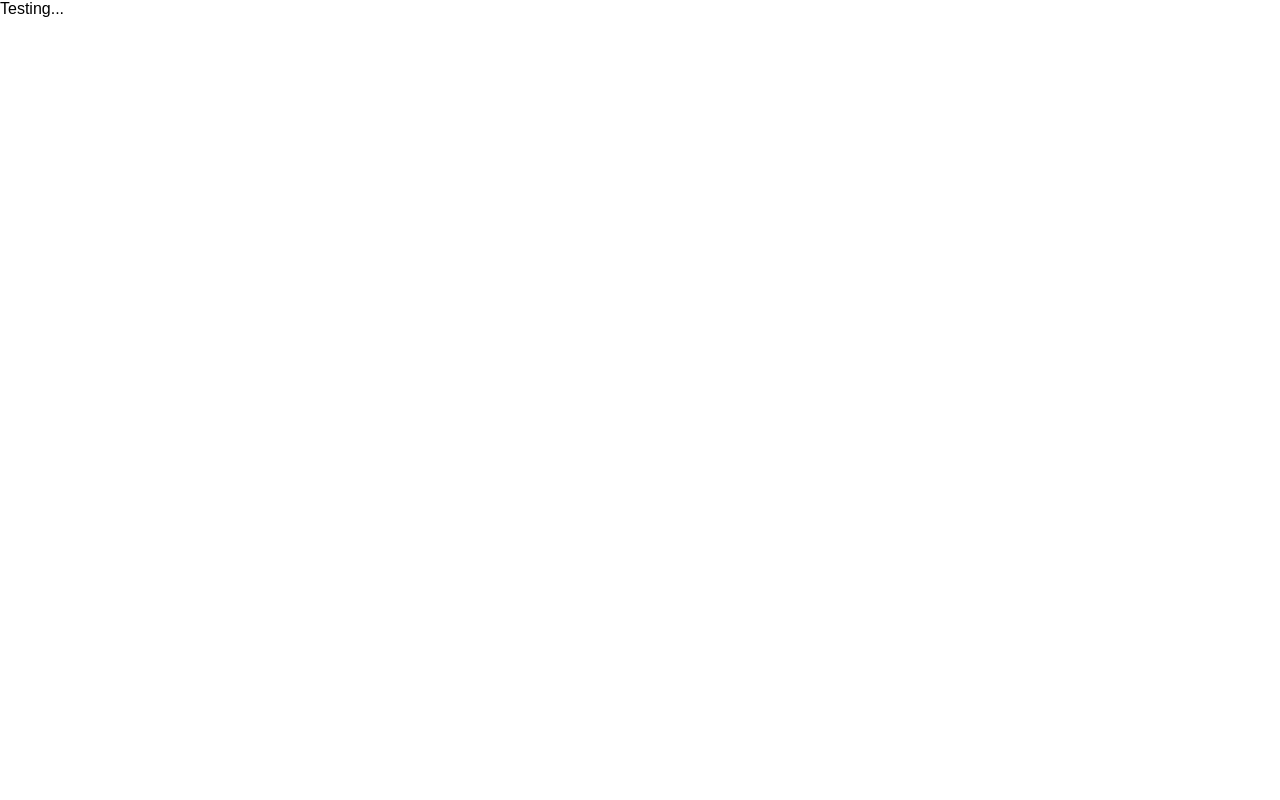
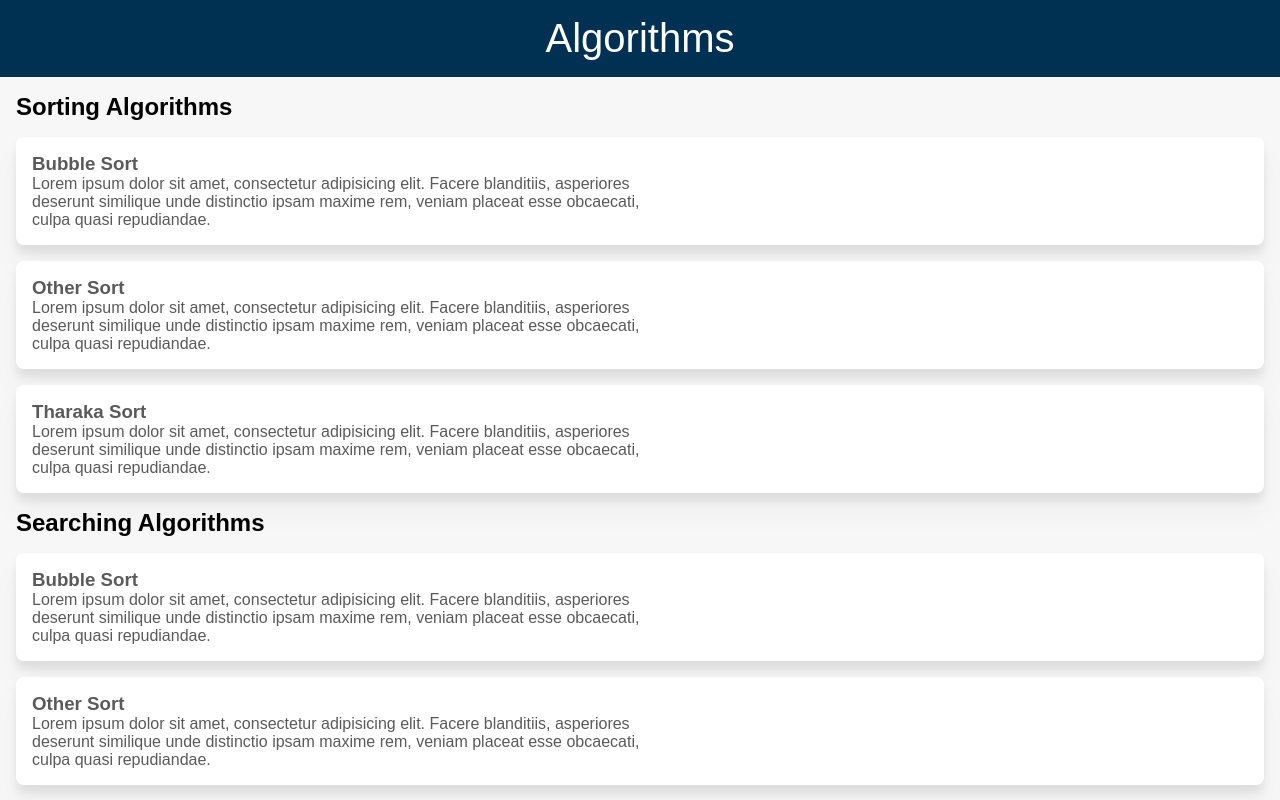
Before and after one commit to Pathum312/algorithms, a SvelteKit app: page / in a window 1280 px wide. Shown: the top 800 px of the page. Built offline with nearby package versions, Linux system fonts and the light colour scheme; a web font is replaced by a local one.

Commit message:
Modularized the ui into components

```diff
--- /dev/null
+++ b/src/lib/components/ui/Card/component.svelte
@@ -0,0 +1,24 @@
+<script lang="ts">
+	export let title = '';
+	export let description = '';
+</script>
+
+<div class="card">
+	<h3>{title}</h3>
+	<p class="description">{description}</p>
+</div>
+
+<style>
+	.card {
+		padding: 1rem;
+		margin: 1rem 0;
+		border-radius: 0.5rem;
+		filter: var(--shadow-3);
+		color: var(--clr-white-200);
+		background-color: var(--clr-white);
+	}
+
+	.description {
+		max-width: 70ch;
+	}
+</style>
--- /dev/null
+++ b/src/lib/components/ui/Content/component.svelte
@@ -0,0 +1,10 @@
+<main>
+	<slot />
+</main>
+
+<style>
+	main {
+		padding: 1rem;
+		background-color: var(--clr-white-50);
+	}
+</style>
--- /dev/null
+++ b/src/lib/components/ui/Footer/component.svelte
@@ -0,0 +1,43 @@
+<script lang="ts">
+	type Alignment = 'left' | 'right' | 'center';
+
+	export let align: Alignment = 'center';
+
+	const getAlignmentClass = () => {
+		const alignmentClass = {
+			left: 'align-left',
+			right: 'align-right',
+			center: 'align-center',
+		};
+		return alignmentClass[align];
+	};
+</script>
+
+<footer class={getAlignmentClass()}>
+	<slot />
+</footer>
+
+<style>
+	footer {
+		padding: 1rem;
+		display: flex;
+		font-size: var(--fs-0);
+		color: var(--clr-white);
+		background-color: var(--clr-prussian-blue);
+	}
+
+	.align-center {
+		align-items: center;
+		justify-content: center;
+	}
+
+	.align-left {
+		align-items: flex-start;
+		justify-content: flex-start;
+	}
+
+	.align-right {
+		align-items: flex-end;
+		justify-content: flex-end;
+	}
+</style>
--- /dev/null
+++ b/src/lib/components/ui/Header/component.svelte
@@ -0,0 +1,43 @@
+<script lang="ts">
+	type Alignment = 'left' | 'right' | 'center';
+
+	export let align: Alignment = 'center';
+
+	const getAlignmentClass = () => {
+		const alignmentClass = {
+			left: 'align-left',
+			right: 'align-right',
+			center: 'align-center',
+		};
+		return alignmentClass[align];
+	};
+</script>
+
+<header class={getAlignmentClass()}>
+	<slot />
+</header>
+
+<style>
+	header {
+		padding: 1rem;
+		display: flex;
+		color: var(--clr-white);
+		font-size: var(--fs-heading-0);
+		background-color: var(--clr-prussian-blue);
+	}
+
+	.align-center {
+		align-items: center;
+		justify-content: center;
+	}
+
+	.align-left {
+		align-items: flex-start;
+		justify-content: flex-start;
+	}
+
+	.align-right {
+		align-items: flex-end;
+		justify-content: flex-end;
+	}
+</style>
--- /dev/null
+++ b/src/lib/components/ui/Section/component.svelte
@@ -0,0 +1,8 @@
+<script lang="ts">
+	export let title = '';
+</script>
+
+<section>
+	<h2>{title}</h2>
+	<slot />
+</section>
--- /dev/null
+++ b/src/lib/components/ui/index.ts
@@ -0,0 +1,6 @@
+// UI Components
+export { default as Card } from './Card/component.svelte';
+export { default as Header } from './Header/component.svelte';
+export { default as Footer } from './Footer/component.svelte';
+export { default as Content } from './Content/component.svelte';
+export { default as Section } from './Section/component.svelte';
--- a/src/routes/+page.svelte
+++ b/src/routes/+page.svelte
@@ -1 +1,48 @@
-<p>Testing...</p>
+<script lang="ts">
+	import { Header, Footer, Content, Section, Card } from '$lib/components/ui';
+</script>
+
+<Header align="center">Algorithms</Header>
+<Content>
+	<Section title="Sorting Algorithms">
+		<Card
+			title="Bubble Sort"
+			description="Lorem ipsum dolor sit amet, consectetur adipisicing elit. Facere blanditiis, asperiores
+				deserunt similique unde distinctio ipsam maxime rem, veniam placeat esse obcaecati, culpa
+				quasi repudiandae."
+		/>
+		<Card
+			title="Other Sort"
+			description="Lorem ipsum dolor sit amet, consectetur adipisicing elit. Facere blanditiis, asperiores
+				deserunt similique unde distinctio ipsam maxime rem, veniam placeat esse obcaecati, culpa
+				quasi repudiandae."
+		/>
+		<Card
+			title="Tharaka Sort"
+			description="Lorem ipsum dolor sit amet, consectetur adipisicing elit. Facere blanditiis, asperiores
+				deserunt similique unde distinctio ipsam maxime rem, veniam placeat esse obcaecati, culpa
+				quasi repudiandae."
+		/>
+	</Section>
+	<Section title="Searching Algorithms">
+		<Card
+			title="Bubble Sort"
+			description="Lorem ipsum dolor sit amet, consectetur adipisicing elit. Facere blanditiis, asperiores
+				deserunt similique unde distinctio ipsam maxime rem, veniam placeat esse obcaecati, culpa
+				quasi repudiandae."
+		/>
+		<Card
+			title="Other Sort"
+			description="Lorem ipsum dolor sit amet, consectetur adipisicing elit. Facere blanditiis, asperiores
+				deserunt similique unde distinctio ipsam maxime rem, veniam placeat esse obcaecati, culpa
+				quasi repudiandae."
+		/>
+		<Card
+			title="Tharaka Sort"
+			description="Lorem ipsum dolor sit amet, consectetur adipisicing elit. Facere blanditiis, asperiores
+				deserunt similique unde distinctio ipsam maxime rem, veniam placeat esse obcaecati, culpa
+				quasi repudiandae."
+		/>
+	</Section>
+</Content>
+<Footer align="center">© 2024 Pathum Senanayake</Footer>
```
Also changed, not shown: src/routes/test/+page.svelte (+42 -92 lines).
